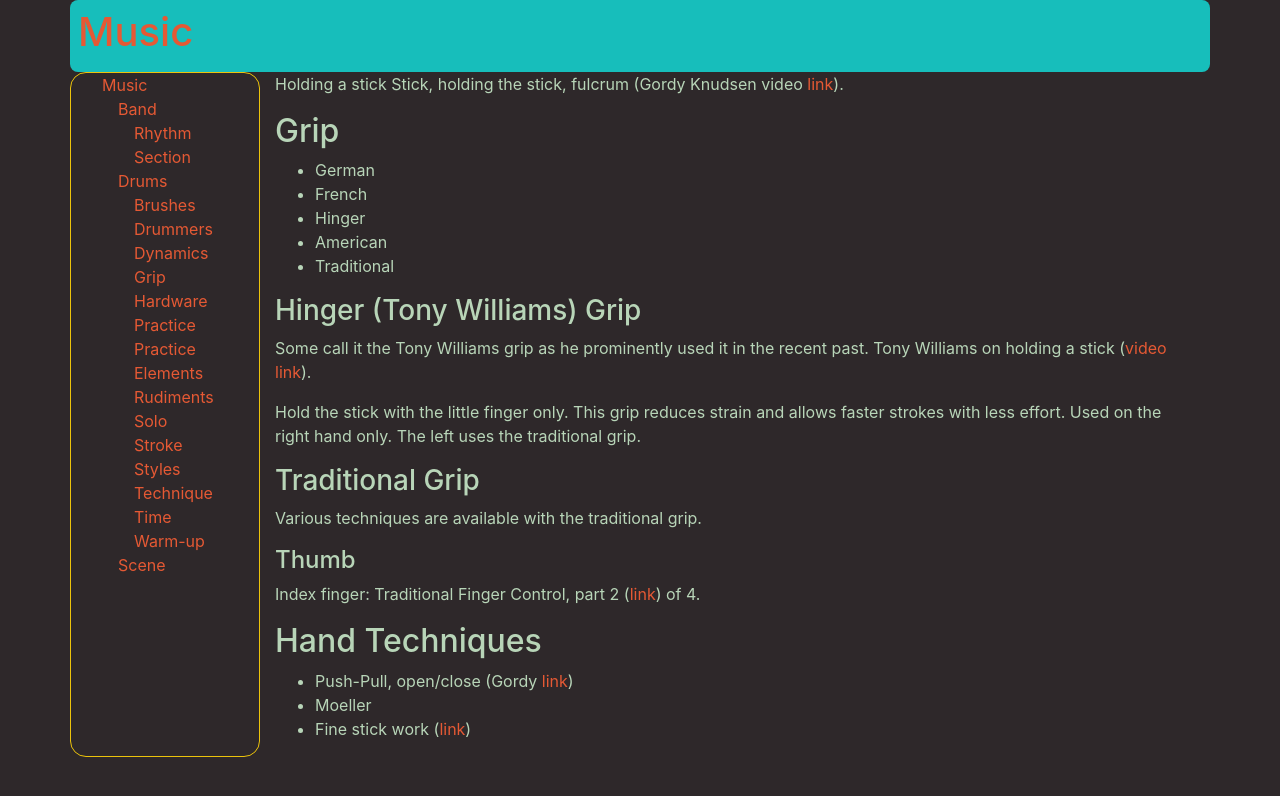
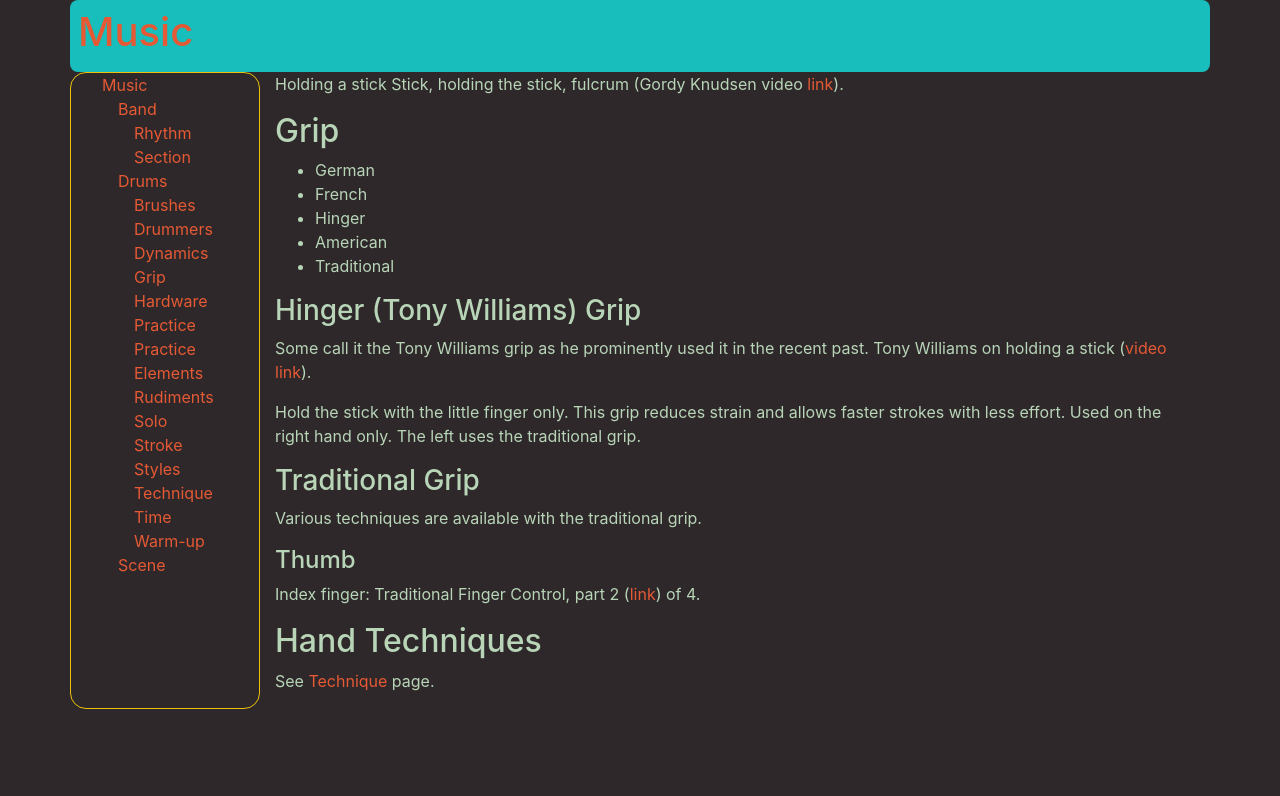
Before and after one commit to MisterY/music-site, a Jekyll site: the page built from drums/grip.md, in a window 1280 px wide. Shown: the top 796 px of the page. Built offline with Jekyll 4.4.1, drawn with Linux system fonts in a browser that asks for light colours; nearby versions of some CDN libraries; our own code applies the rules of GitHub Pages for plain Markdown files.

Commit message:
consolidating technique links

```diff
--- a/drums/grip.md
+++ b/drums/grip.md
@@ -30,6 +30,4 @@ Index finger: Traditional Finger Control, part 2 ([link](https://www.youtube.com
 
 ## Hand Techniques
 
-- Push-Pull, open/close (Gordy [link](http://gk-music.com/video-lessons.htm))
-- Moeller
-- Fine stick work ([link](http://www.drummerworld.com/Videos/kikofreitassnaredrum.html))
+See [Technique](technique) page.
```
Also changed, not shown: drums/technique.md (+3 -0 lines).
